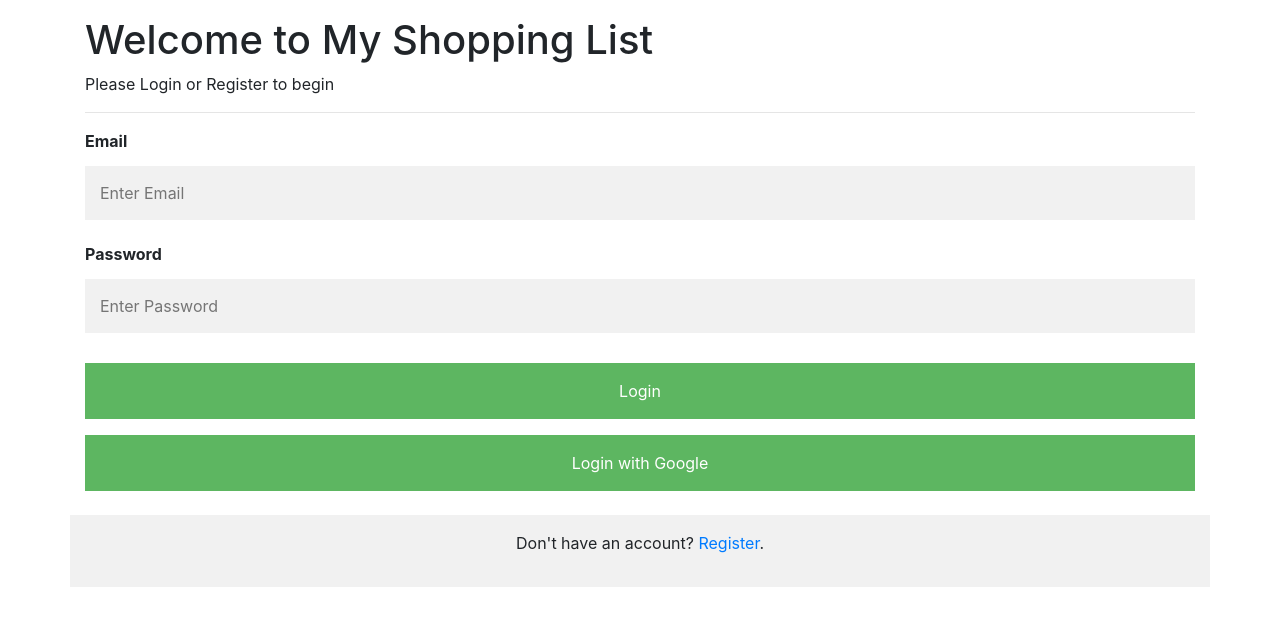
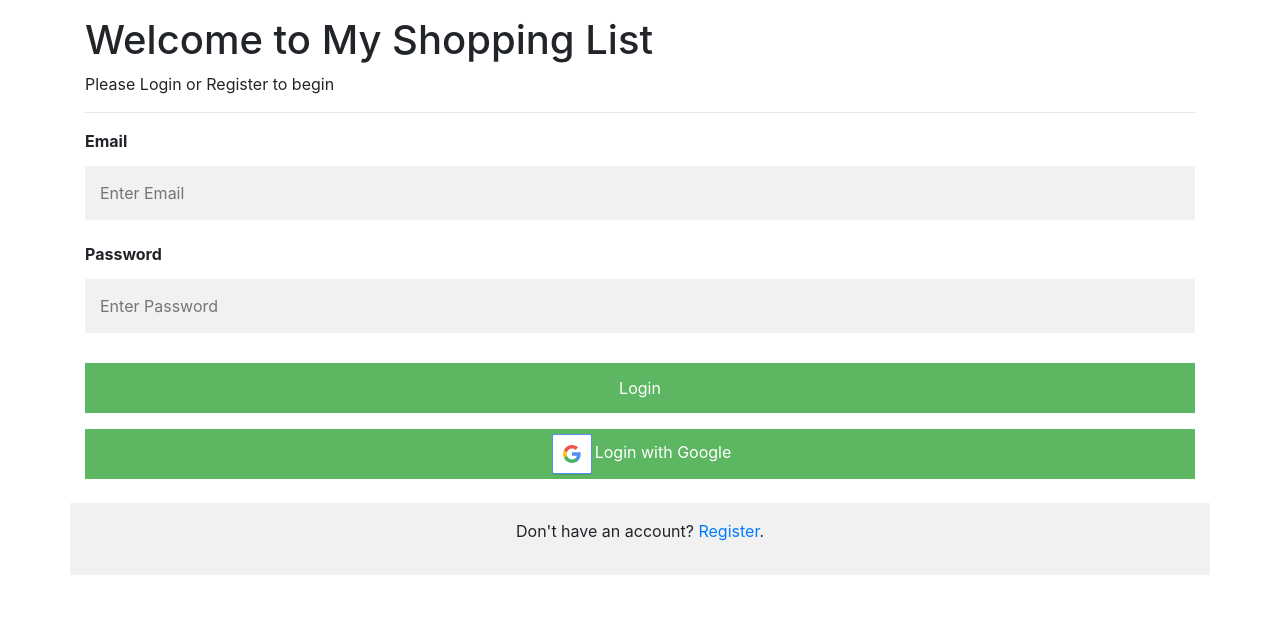
Before and after one commit to cs701/MyShoppingList, a website: page public/index.html in a window 1280 px wide. Drawn offline with nearby package versions, Linux system fonts and the light colour scheme.

Commit message:
google icon add

```diff
--- a/public/css/styles.css
+++ b/public/css/styles.css
@@ -30,7 +30,8 @@ hr {
 .registerbtn {
   background-color: #4CAF50;
   color: white;
-  padding: 16px 20px;
+  height: 50px;
+  padding: 1px 20px;
   margin: 8px 0;
   border: none;
   cursor: pointer;
--- a/public/index.html
+++ b/public/index.html
@@ -84,7 +84,9 @@ https://firebase.google.com/docs/web/setup#available-libraries -->
     <input type="password" placeholder="Enter Password" id="password" id="psw_login" required>
     <button type="submit" class="registerbtn" onclick="login(event);">Login</button>
 
-    <button class="registerbtn" onclick="googleLogin();">Login with Google</button>
+    <button class="registerbtn" onclick="googleLogin();"><img src="css/btn_google_dark_normal_ios.svg"
+                                                              alt="Kiwi standing on oval">Login with Google
+    </button>
   </div>
   <div class="container signin">
     <p>Don't have an account? <a href="#" id="register_switcher">Register</a>.</p>
```
Also changed, not shown: public/css/btn_google_dark_normal_ios.svg (added).
